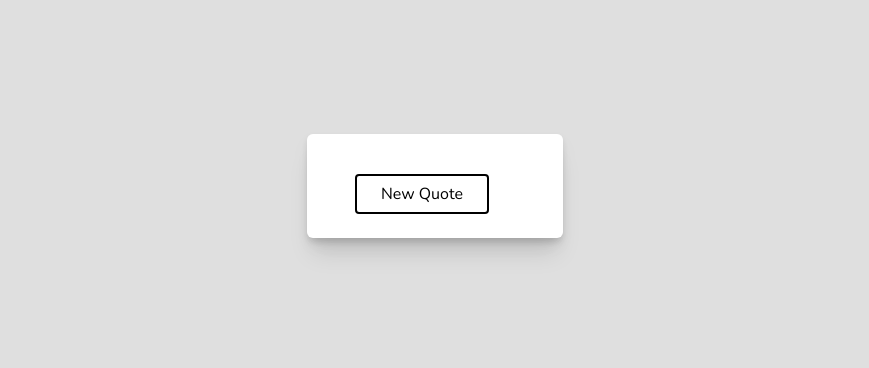
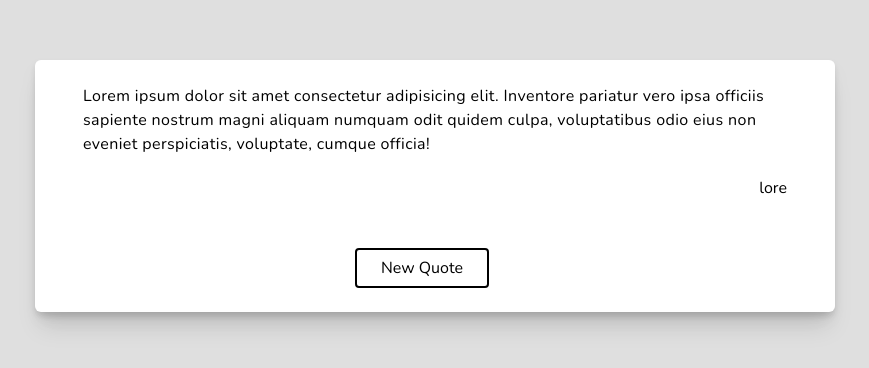
Before and after one commit to AgudaD/quote-generator, a React (Vite) app: page / in a window 1280 px wide. Shown: the part 214-582 px from the top of the page, without its empty margins (205-1074 px from the left). Built offline with nearby package versions, Linux system fonts and the light colour scheme; no server answers.

Commit message:
new commit

```diff
--- a/src/components/Quotes.jsx
+++ b/src/components/Quotes.jsx
@@ -27,15 +27,15 @@ const Quotes = () => {
   }
 
   return (
-    <div className="max-w-[50rem] space-y-4 rounded-md bg-white px-12 py-6 shadow-xl drop-shadow-lg">
+    <div className="max-w-[50rem] rounded-md bg-white px-12 py-6 shadow-xl drop-shadow-lg">
       <div className="leading-6 tracking-wide">
-        {quote}
+        Lorem ipsum dolor sit amet consectetur adipisicing elit. Inventore pariatur vero ipsa officiis sapiente nostrum magni aliquam numquam odit quidem culpa, voluptatibus odio eius non eveniet perspiciatis, voluptate, cumque officia!
       </div>
-      <div className="text-end">
-        <p>{author}</p>
+      <div className="text-end mt-5">
+        <p>lore</p>
       </div>
 
-      <div className="mx-auto w-[10rem] cursor-pointer">
+      <div className="mx-auto w-[10rem] cursor-pointer mt-12">
         <button className="rounded border-2 border-black px-6 py-1.5 hover:bg-gray-100" onClick={handleClick}>
           New Quote
         </button>
```
